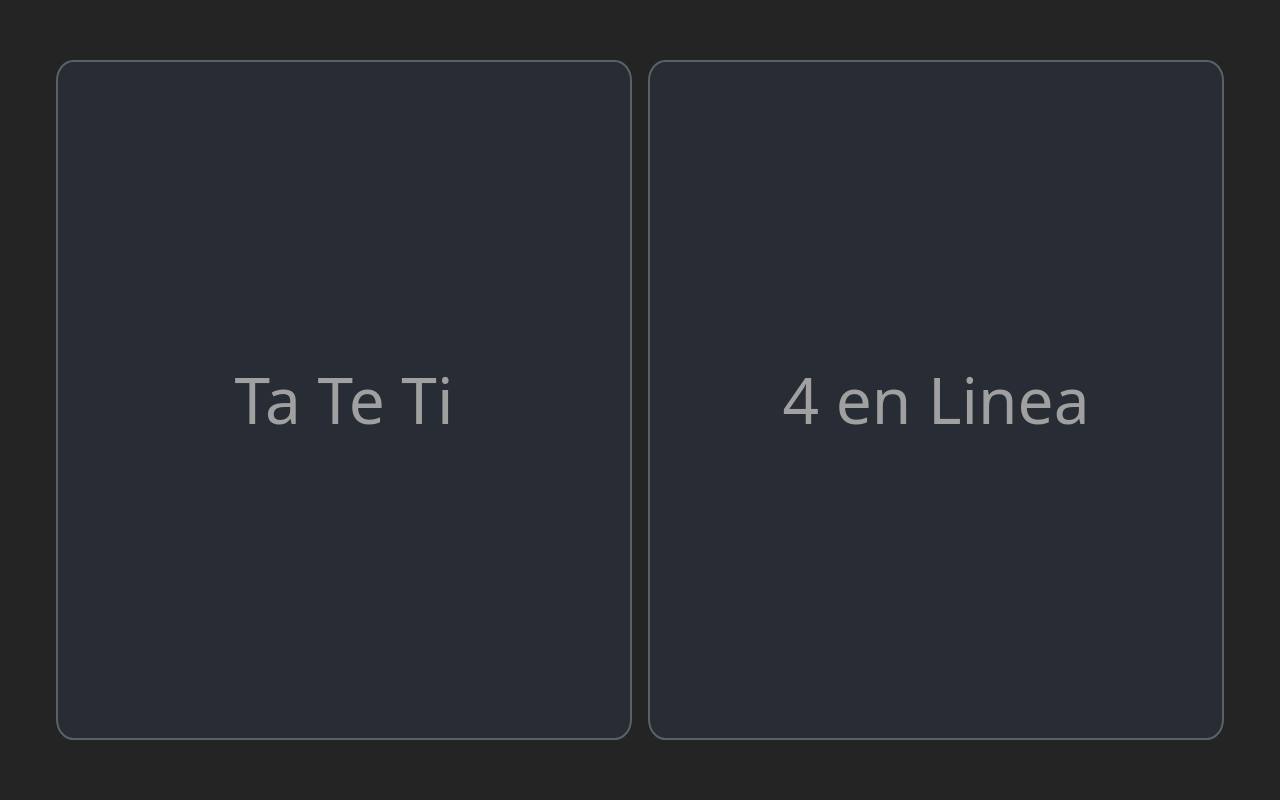
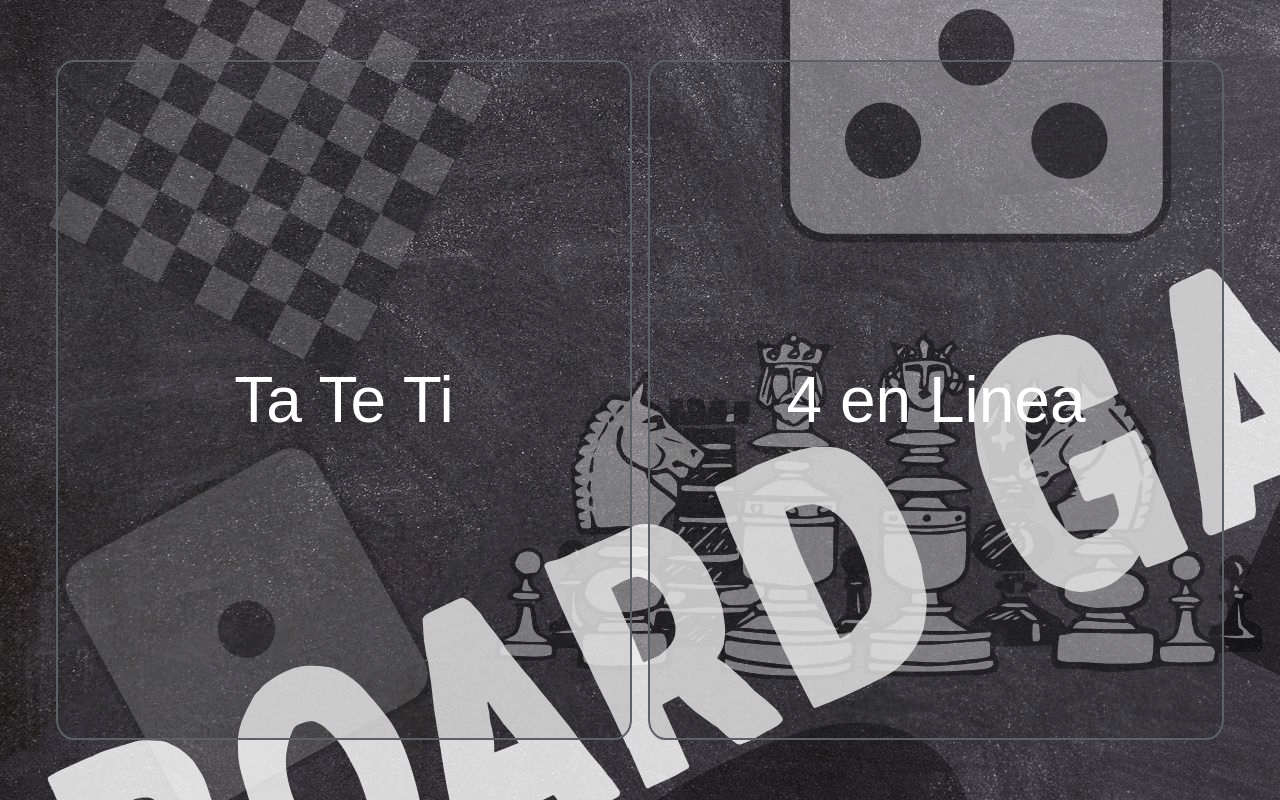
Before and after one commit to tobiasR2004/React, a React (Vite) app in the folder projects/01-ta-te-ti/: page / in a window 1280 px wide. Built offline with nearby package versions, Linux system fonts and the light colour scheme.

Commit message:
"mas css al menu "

```diff
--- a/projects/01-ta-te-ti/src/App.css
+++ b/projects/01-ta-te-ti/src/App.css
@@ -27,6 +27,7 @@
 }
 
 .game-select {
+  font: menu;
   width: 45%;
   height: 85%;
   display: flex;
@@ -34,15 +35,15 @@
   align-items: center;
   text-decoration: none;
   font-size: 4rem;
-  background-color: #282c34;
-  color: #a0a0a0;
+  background-color: #1416191a;
+  color: #ffffff;
   transition: background-color 0.3s;
   border: 2px solid #5c6067;
   border-radius: 3%;
 }
 
 .game-select:hover {
-  background-color: #3a3f47;
+  background-color: #000000c3;
 }
 
 .back-button {
--- a/projects/01-ta-te-ti/src/index.css
+++ b/projects/01-ta-te-ti/src/index.css
@@ -16,6 +16,7 @@
 }
 
 body {
+  background-image: url('./assets/img/fondo.jpg');
   margin: 0;
   display: flex;
   justify-content: center;
```
Also changed, not shown: projects/01-ta-te-ti/src/assets/img/fondo.jpg (added).
